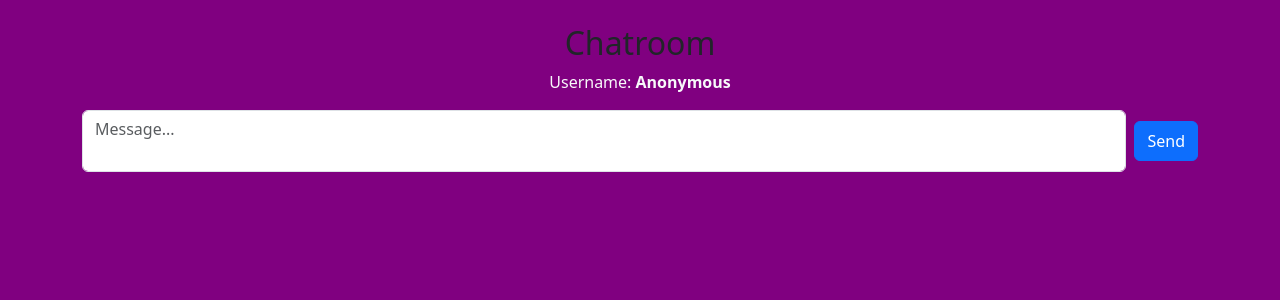
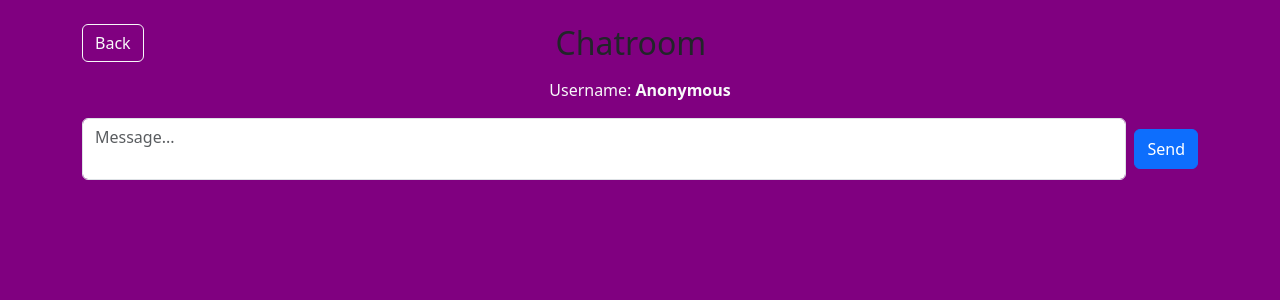
Before and after one commit to GabrielG95/CSE412Final_Project, a Django app: page /chatroom/ in a window 1280 px wide. Shown: the top 300 px of the page. Run offline with Django 4.2, Linux system fonts and the light colour scheme; data that the repository does not hold is empty.

Commit message:
Added a back button to Random Username view too

```diff
--- a/messaging_app/chat/templates/chat/chatroom.html
+++ b/messaging_app/chat/templates/chat/chatroom.html
@@ -9,7 +9,18 @@
 </head>
 <body style="background-color: #800080;">
     <div class="container mt-4">
-        <h2 style="text-align: center;">Chatroom</h2>
+        <div class="d-flex justify-content-between align-items-center mb-3">
+            {% if not user.is_authenticated and chat_username %}
+                <form action="{% url 'clear-random' %}" method="post">
+                    {% csrf_token %}
+                    <button type="submit" class="btn btn-outline-light">Back</button>
+                </form>
+            {% else %}
+                <div></div>
+            {% endif %}
+            <h2 class="text-center flex-grow-1" style="margin: 0;">Chatroom</h2>
+            <div style="width: 80px;"></div>
+        </div>
 
         {% if user.is_authenticated %}
             <p class="text-light text-center">Logged in as: <strong> {{ user.username }}</strong></p>
--- a/messaging_app/chat/urls.py
+++ b/messaging_app/chat/urls.py
@@ -14,4 +14,5 @@ urlpatterns = [
         path('register/', views.register_view, name='register'),
         path('login/', views.login_view, name='login'),
         path('logout/', views.logout_view, name='logout'),
+        path('clear-random/', views.clear_random_username, name='clear-random')
     ]
--- a/messaging_app/chat/views.py
+++ b/messaging_app/chat/views.py
@@ -117,3 +117,8 @@ def contacts_view(request):
 
 def settings_view(request):
     return render(request, "chat/settings.html")
+
+def clear_random_username(request):
+    if "chat_username" in request.session:
+        del request.session["chat_username"]
+    return redirect('chat-home')
```
